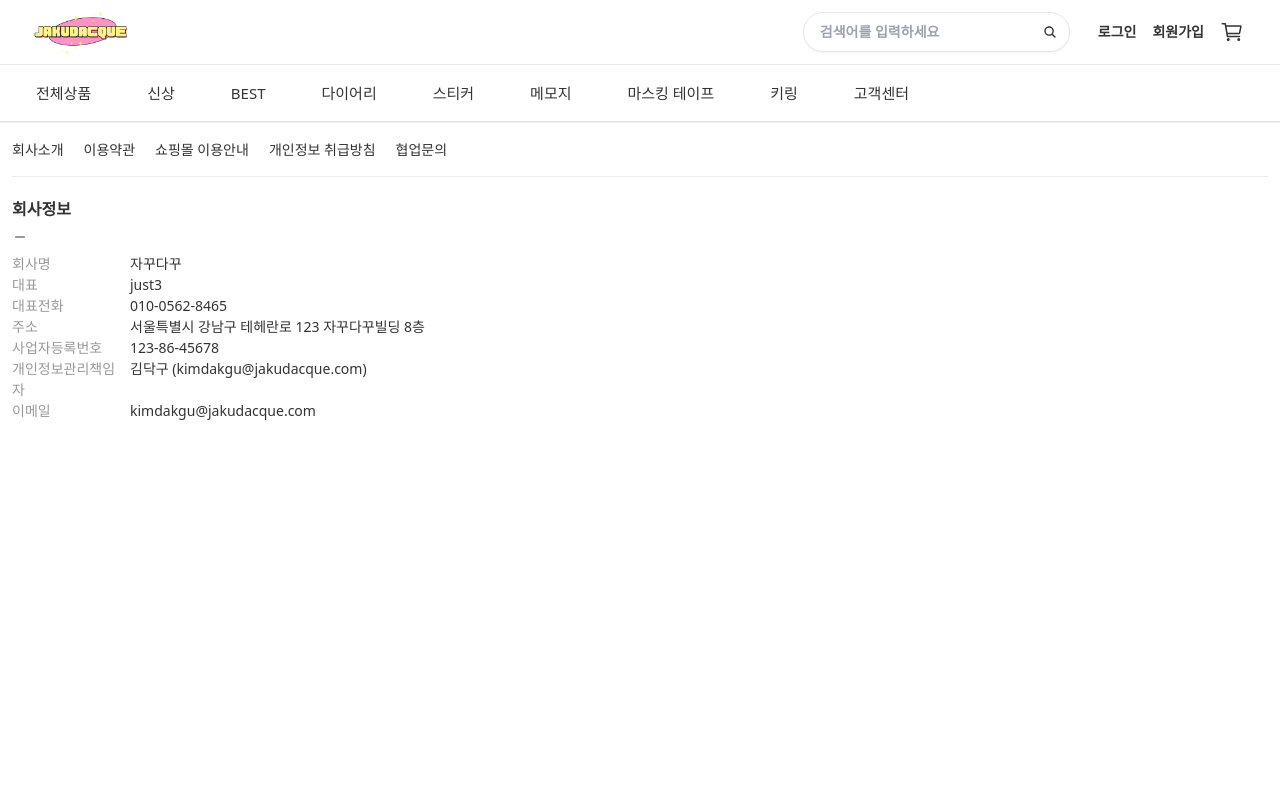
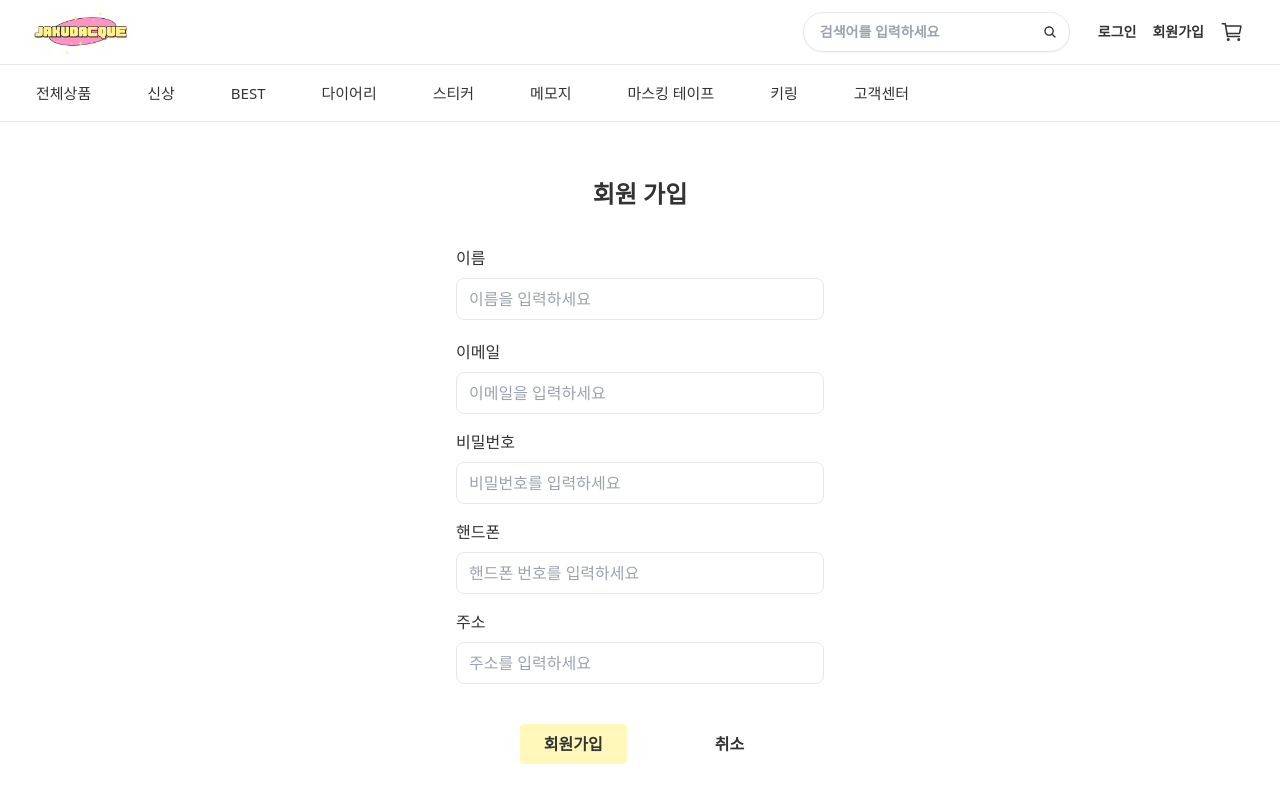
Before and after one commit to FRONTENDBOOTCAMP-11th/Jakudacque, a React (Vite) app: page /signup in a window 1280 px wide. Shown: the top 800 px of the page. Built offline with nearby package versions, Linux system fonts and the light colour scheme; a web font is replaced by a local one.

Commit message:
💄 style : 로그인, 회원가입 페이지 퍼블리싱

```diff
--- a/src/pages/user/SignIn.jsx
+++ b/src/pages/user/SignIn.jsx
@@ -1,6 +1,57 @@
+import { Link } from "react-router-dom";
+
 export default function SignIn() {
-  return(
-   <>
-   </>
+  return (
+    <main className="min-w-80 flex-grow flex items-center justify-center">
+      <div className="p-10 rounded-lg w-full max-w-md">
+        <div className="text-center py-4">
+          <h2 className="text-2xl font-bold">로그인</h2>
+        </div>
+
+        <form className="my-14">
+          <div className="mb-4">
+            <label className="block mb-3" htmlFor="email">
+              이메일
+            </label>
+            <input
+              id="email"
+              type="email"
+              placeholder="이메일을 입력하세요"
+              className="w-full px-3 py-2 border rounded-lg focus:outline-none focus:border-secondary-base"
+              // {...register("email", { required: "이메일은 필수입니다." })}
+            />
+          </div>
+          <div className="mb-4">
+            <label className="block mb-3" htmlFor="password">
+              비밀번호
+            </label>
+            <input
+              id="password"
+              type="password"
+              placeholder="비밀번호를 입력하세요"
+              className="w-full px-3 py-2 border rounded-lg focus:outline-none focus:border-secondary-base"
+              // {...register("password", { required: "비밀번호는 필수입니다." })}
+            />
+            <Link
+              to="#"
+              className="block mt-6 ml-auto text-[#999] text-sm hover:underline"
+            >
+              비밀번호를 잊으셨나요?
+            </Link>
+          </div>
+          <div className="mt-10 flex justify-center items-center gap-14">
+            <button
+              type="submit"
+              className="bg-secondary-light py-2 px-6 text-base font-semibold ml-2 hover:bg-secondary-dark rounded"
+            >
+              로그인
+            </button>
+            <Link to="/signup" className="ml-8 hover:underline">
+              회원가입
+            </Link>
+          </div>
+        </form>
+      </div>
+    </main>
   );
 }
--- a/src/pages/user/SignUp.jsx
+++ b/src/pages/user/SignUp.jsx
@@ -1,6 +1,90 @@
+import { Link } from "react-router-dom";
+
 export default function SignUp() {
-  return(
-   <>
-   </>
+  return (
+    <main className="min-w-80 flex-grow flex items-center justify-center">
+      <div className="p-10 rounded-lg w-full max-w-md">
+        <div className="text-center py-4">
+          <h2 className="text-2xl font-bold">회원 가입</h2>
+        </div>
+
+        <form>
+          <div className="my-5">
+            <label className="block mb-2" htmlFor="name">
+              이름
+            </label>
+            <input
+              type="text"
+              id="name"
+              placeholder="이름을 입력하세요"
+              className="w-full px-3 py-2 border rounded-lg focus:outline-none focus:border-secondary-base "
+              // {...register("name", { required: "이름은 필수입니다." })}
+            />
+          </div>
+          <div className="mb-4">
+            <label className="block mb-2" htmlFor="email">
+              이메일
+            </label>
+            <input
+              type="email"
+              id="email"
+              placeholder="이메일을 입력하세요"
+              className="w-full px-3 py-2 border rounded-lg focus:outline-none focus:border-secondary-base "
+              // {...register("email", { required: "이메일은 필수입니다." })}
+            />
+          </div>
+          <div className="mb-4">
+            <label className="block  mb-2" htmlFor="password">
+              비밀번호
+            </label>
+            <input
+              type="password"
+              id="password"
+              placeholder="비밀번호를 입력하세요"
+              className="w-full px-3 py-2 border rounded-lg focus:outline-none focus:border-secondary-base "
+              // {...register("password", { required: "비밀번호는 필수입니다." })}
+            />
+          </div>
+          <div className="mb-4">
+            <label className="block  mb-2" htmlFor="name">
+              핸드폰
+            </label>
+            <input
+              type="text"
+              id="name"
+              placeholder="핸드폰 번호를 입력하세요"
+              className="w-full px-3 py-2 border rounded-lg focus:outline-none focus:border-secondary-base "
+              // {...register("name", { required: "핸드폰 번호는 필수입니다." })}
+            />
+          </div>
+          <div className="mb-4">
+            <label className="block  mb-2" htmlFor="name">
+              주소
+            </label>
+            <input
+              type="text"
+              id="name"
+              placeholder="주소를 입력하세요"
+              className="w-full px-3 py-2 border rounded-lg focus:outline-none focus:border-secondary-base "
+            />
+          </div>
+
+          <div className="mt-10 flex justify-center items-center gap-14">
+            <button
+              type="submit"
+              className="bg-secondary-light py-2 px-6 text-base font-semibold ml-2 hover:bg-secondary-dark rounded"
+            >
+              회원가입
+            </button>
+            <Link
+              to="/"
+              className="py-2 px-6 text-base  font-semibold ml-2 hover:bg-secondary-base rounded"
+            >
+              취소
+            </Link>
+          </div>
+        </form>
+      </div>
+    </main>
   );
 }
```
Also changed, not shown: 1 other file (tests, documents, lock files or other folders).
